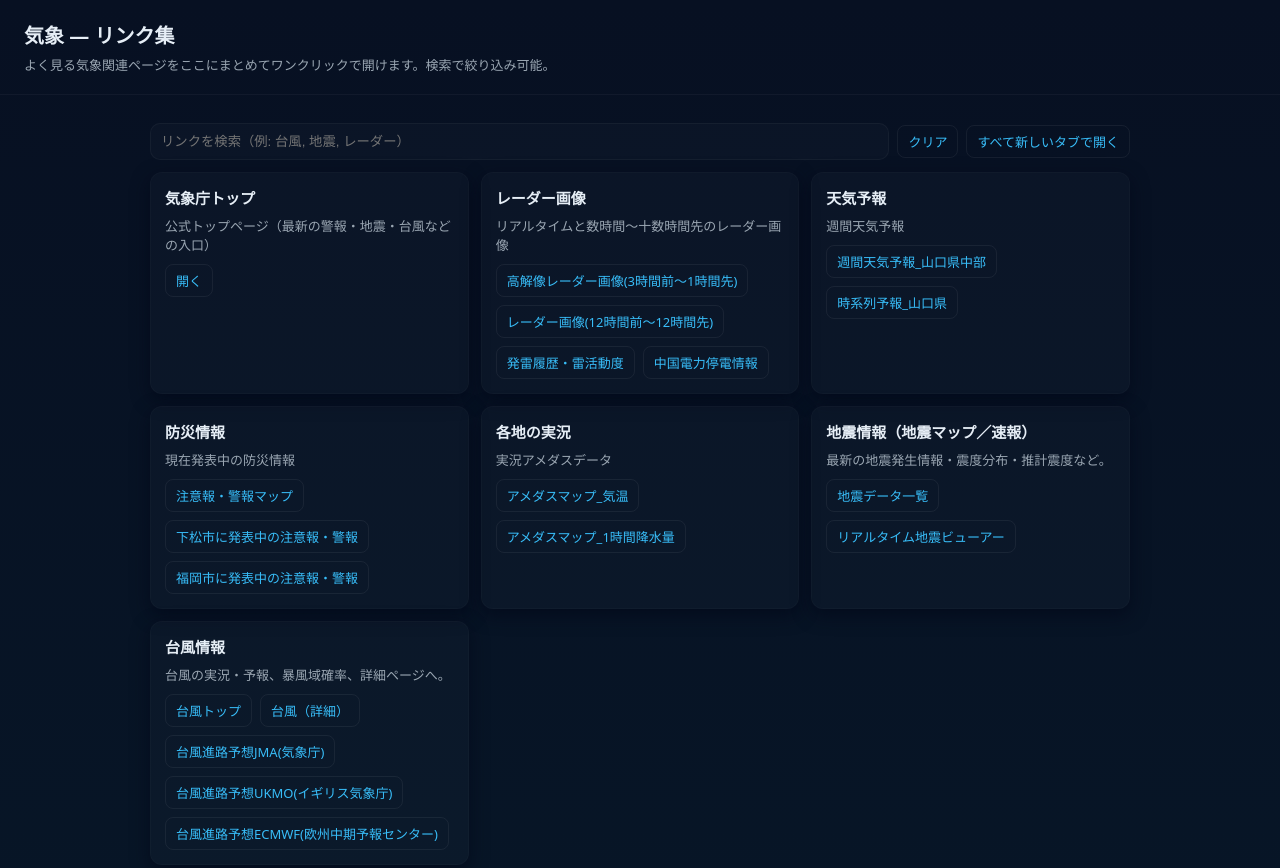
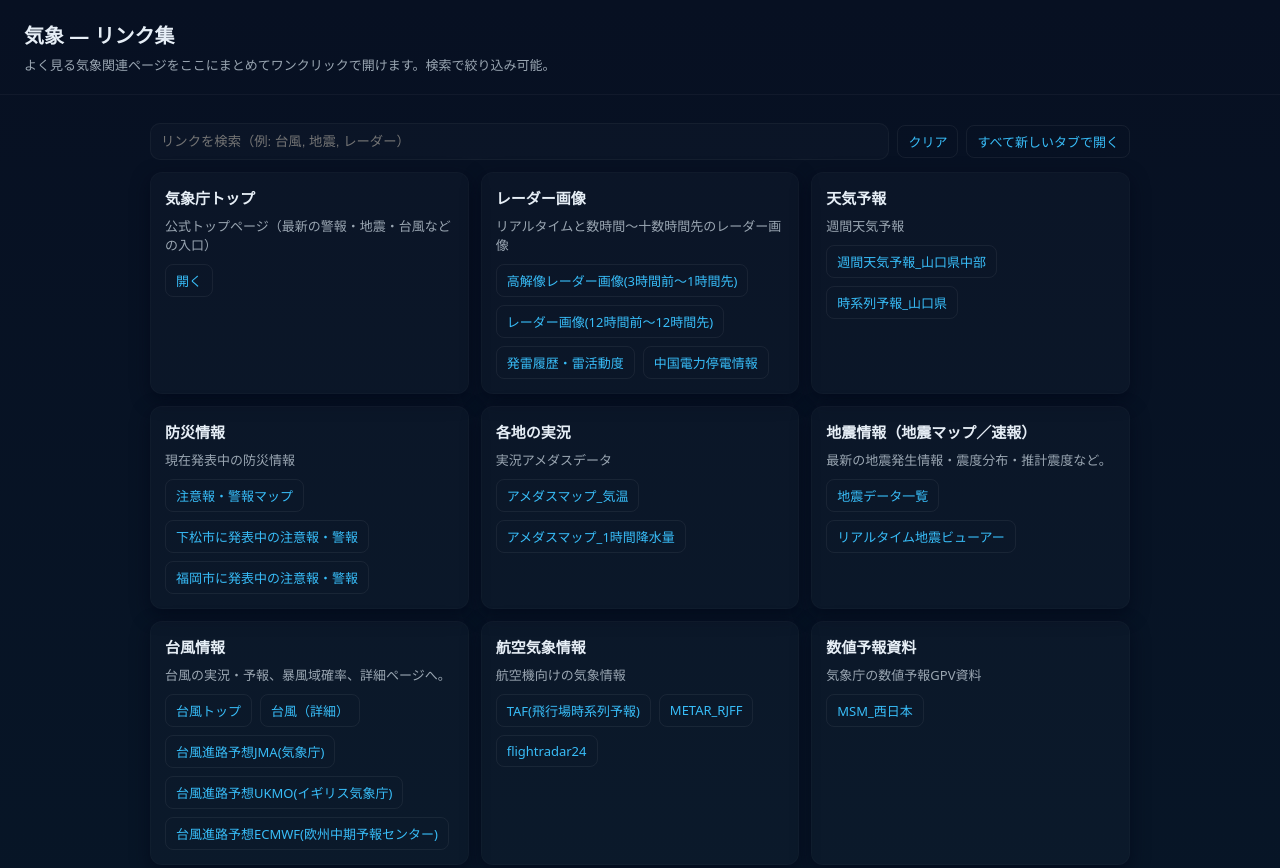
Before and after one commit to usagi-515/meteo_link, a plain HTML site: page index.html in a window 1280 px wide. Shown: the top 868 px of the page. Drawn offline with Linux system fonts and the light colour scheme.

Commit message:
Update index.html

```diff
--- a/index.html
+++ b/index.html
@@ -3,6 +3,7 @@
 <head>
   <meta charset="utf-8" />
   <meta name="viewport" content="width=device-width,initial-scale=1" />
+  <link rel="stylesheet" href="style.css">
   <title>気象 — マイリンク集</title>
   <style>
     :root{--bg:#0f1720;--card:#0b1220;--muted:#9aa6b2;--accent:#38bdf8}
@@ -107,8 +108,25 @@
         </div>
       </section>
 
+      <section class="card" data-tags="航空気象情報">
+        <h3>航空気象情報</h3>
+        <p class="small">航空機向けの気象情報</p>
+        <div class="links">
+          <a class="btn" href="https://www.data.jma.go.jp/airinfo/data/awfo_taf.html#contents_area2" target="_blank" rel="noopener">TAF(飛行場時系列予報)</a>
+          <a class="btn" href="https://metar-taf.com/history/RJFF" target="_blank" rel="noopener">METAR_RJFF</a>
+          <a class="btn" href="https://www.flightradar24.com/" target="_blank" rel="noopener">flightradar24</a>
+        </div>
+      </section>
+
+      <section class="card" data-tags="数値予報資料">
+        <h3>数値予報資料</h3>
+        <p class="small">気象庁の数値予報GPV資料</p>
+        <div class="links">
+          <a class="btn" href="https://tingala.net/gpv-map/msm-region/msm_iwk.php" target="_blank" rel="noopener">MSM_西日本</a>
+        </div>
+      </section>
+
     </div>
-
     <p class="small" style="margin-top:14px">このファイルはローカルに保存してブラウザで開くか、Webサーバに置いてブックマークとして使えます。編集はこのHTMLを直接書き換えてください。</p>
   </main>
   <footer>
```
